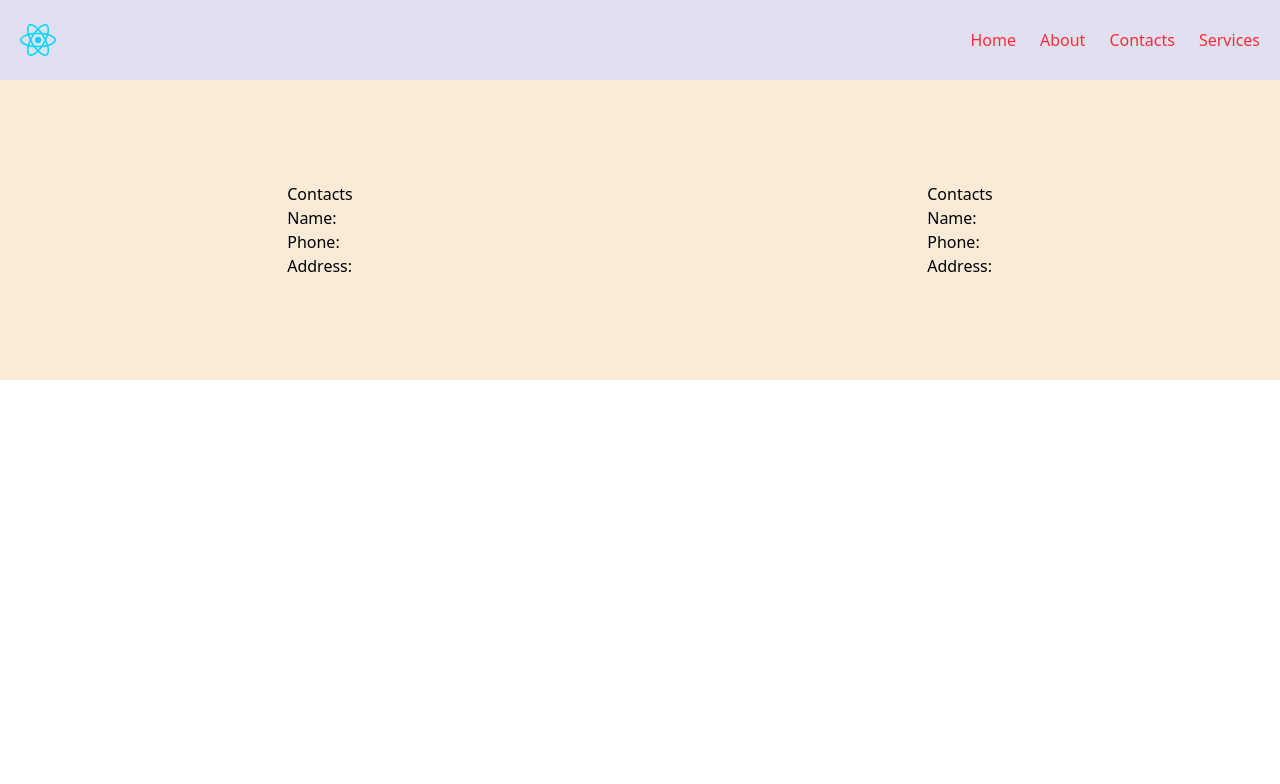
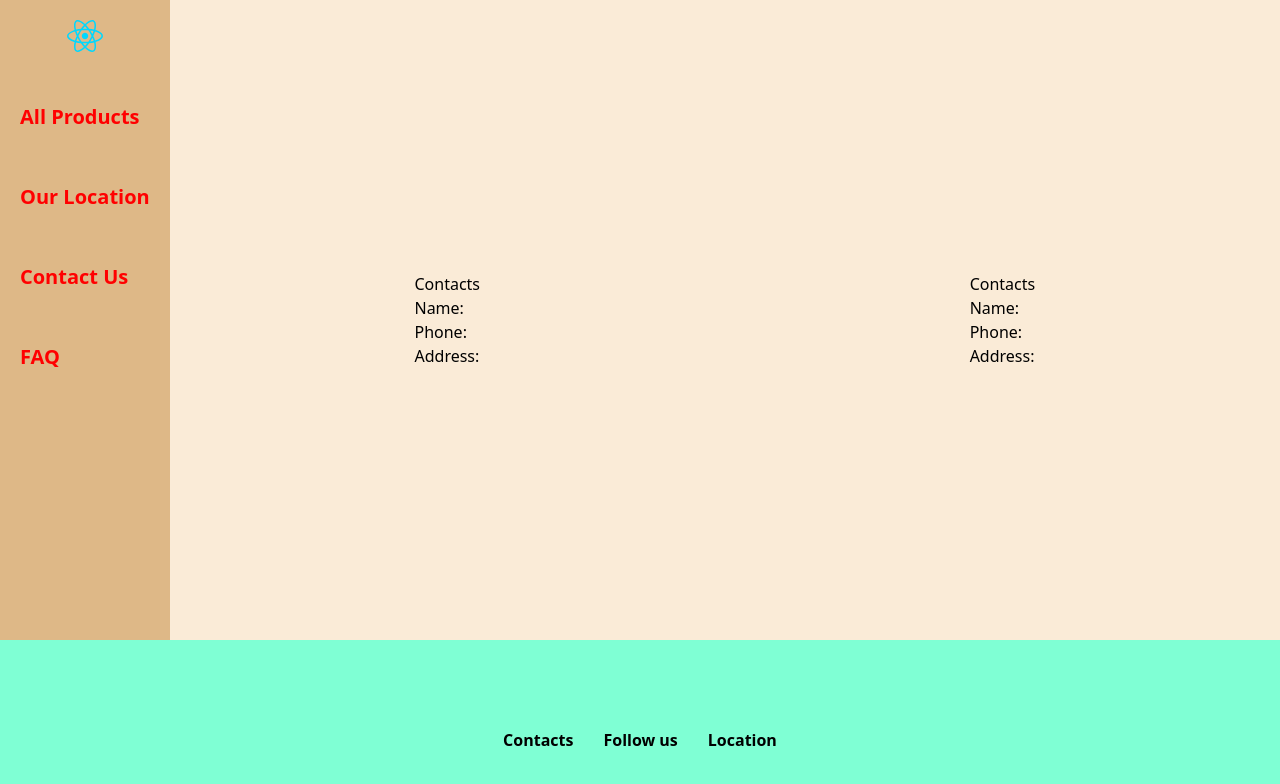
Before and after one commit to masudrana2803/react, a React (Vite) app: page /Contacts in a window 1280 px wide. Shown: the top 784 px of the page. Built offline with nearby package versions, Linux system fonts and the light colour scheme.

Commit message:
sidebarAdded

```diff
--- a/src/App.jsx
+++ b/src/App.jsx
@@ -14,6 +14,7 @@ import Services from './pages/Services'
 import { createBrowserRouter, createRoutesFromElements, Route } from 'react-router'
 import { RouterProvider } from 'react-router/dom'
 import LayoutOne from './Layout/LayoutOne'
+import LayoutTwo from './Layout/LayoutTwo'
 
 
 
@@ -26,19 +27,30 @@ const App = () => {
       <Route index element={<Banner/>}/>
       <Route path='/Home' element={<Home/>}/>
       <Route path='/About' element={<About/>}/>
-      <Route path='/Contacts' element={<Contacts/>}/>
-      <Route path='/Services' element={<Services/>}/>
+      {/* <Route path='/Contacts' element={<Contacts/>}/>
+      <Route path='/Services' element={<Services/>}/> */}
       </Route>
-
-
-
-
       {/* <Route path='/' element={<Banner/>}/>
       <Route path='/Home' element={<Home/>}/>
       <Route path='/About' element={<About/>}/>
       <Route path='/Contacts' element={<Contacts/>}/>
       <Route path='/Services' element={<Services/>}/> */}
+
+      <Route path='/'element={<LayoutTwo/>}>
+      {/* <Route index element={<Banner/>}/>
+      <Route path='/Home' element={<Home/>}/>
+      <Route path='/About' element={<About/>}/> */}
+      <Route path='/Contacts' element={<Contacts/>}/>
+      <Route path='/Services' element={<Services/>}/>
+      </Route>
+
     </Route>
+
+
+
+
+
+
   ))
 
   return (
--- a/src/Layout/LayoutOne.jsx
+++ b/src/Layout/LayoutOne.jsx
@@ -2,13 +2,14 @@ import React from 'react'
 import { Outlet } from 'react-router'
 import Navbar from '../components/Navbar'
 import Footer from '../components/Footer'
+import Sidenavbar from '../components/Sidenavbar'
 
 const LayoutOne = () => {
   return (
     <>
-      <Navbar/>
-      <Outlet/>
-      {/* <Footer/> */}
+    <Navbar/>
+          <Outlet/>
+    <Footer/>
     </>
   )
 }
--- /dev/null
+++ b/src/Layout/LayoutTwo.jsx
@@ -0,0 +1,20 @@
+import React from 'react'
+import { Outlet } from 'react-router'
+import Sidenavbar from '../components/Sidenavbar'
+import Footer from '../components/Footer'
+
+const LayoutTwo = () => {
+  return (
+    <>
+    <div className="setrow">
+<Sidenavbar/>
+<div className="flex-1/2">
+<Outlet/>
+</div>
+    </div>
+<Footer/>
+    </>
+  )
+}
+
+export default LayoutTwo
--- a/src/components/Banner.jsx
+++ b/src/components/Banner.jsx
@@ -5,14 +5,14 @@ import Footer from './Footer'
 const Banner = () => {
   return (
     <>
-<Navbar/>
+{/* <Navbar/> */}
 <div className="bannerDo">
   <div className="bntxt">
   <h2 class='text-center'>I am Banner Part</h2>
   <p class='text-red-500 text-2xl'>I do act as Initial page</p>
   </div>
 </div>
-<Footer/>
+{/* <Footer/> */}
     </>
   )
 }
--- /dev/null
+++ b/src/components/Sidenavbar.jsx
@@ -0,0 +1,28 @@
+import React from 'react'
+
+const Sidenavbar = () => {
+  return (
+    <>
+      <nav>
+        <div className="Sidenavbar-row">
+            <div className="logo-col">
+              <h2><a href="./"><img src="src/assets/react.svg" alt="Logo" /></a></h2>
+                {/* <h2><img src="src/assets/react.svg" alt="Logo" /></h2> */}
+            </div>
+
+            <div className="Sidenavitems">
+                    <ul>
+                        <li className='hover:text-black duration-100 hover:text-xl'><a href="Home">All Products</a></li>
+                        <li className='hover:text-black duration-100 hover:text-xl'><a href="About">Our Location</a></li>
+                        <li className='hover:text-black duration-100 hover:text-xl'><a href="Contacts">Contact Us</a></li>
+                        <li className='hover:text-black duration-100 hover:text-xl'><a href="Services">FAQ</a></li>
+                    </ul>
+                </div>
+        </div>
+      </nav>
+
+    </>
+  )
+}
+
+export default Sidenavbar
--- a/src/index.css
+++ b/src/index.css
@@ -70,7 +70,7 @@
 
 .contact_lists{
     background-color: antiquewhite;
-    height: 300px;
+    height:80vh;
     display: flex;
     justify-content: space-around;
     align-items: center;
@@ -79,9 +79,10 @@
 
 .servicesPart{
     background-color: thistle;
-    height: 300px;
+    height:80vh;
     font-weight: 700;
     color:blue;
+    padding: 50px;
 }
 
 /* .servicesPart{
@@ -90,3 +91,30 @@
         color: blueviolet;
         border-radius: 25px;
     } */
+
+.Sidenavbar-row{
+width:flex;
+height:80vh;
+padding: 20px;
+background-color:burlywood;
+display: flex;
+flex-direction: column;
+gap: 50px;
+align-items: center;
+}
+
+.Sidenavitems ul{
+flex: 1;
+display: flex;
+flex-direction: column;
+gap: 50px;
+color: red;
+font-size: 20px;
+font-weight: 700;
+padding: 0;
+margin: 0;
+}
+
+.setrow{
+    display: flex;
+}
--- a/src/pages/Home.jsx
+++ b/src/pages/Home.jsx
@@ -10,7 +10,7 @@ const Home = () => {
       <h2 class='text-center text-red-500'>Home</h2>
       <p>Lorem ipsum dolor sit amet consectetur adipisicing elit. Soluta dicta natus corrupti minus itaque veniam impedit maiores exercitationem quam corporis illum asperiores, tempore, voluptates nulla repudiandae, provident odio quasi veritatis eius ratione error. Impedit, repudiandae soluta? Aperiam ducimus fugit magnam deleniti odio velit totam pariatur voluptates quo dolore quisquam repellat nobis eos dignissimos suscipit officiis, atque veniam exercitationem dolorum nihil dolores doloribus repellendus. Vitae architecto voluptatem eius. Unde recusandae, nemo cupiditate adipisci architecto ratione exercitationem dolore repudiandae perferendis possimus illum asperiores debitis in ea quidem earum expedita provident nesciunt perspiciatis suscipit sunt iusto repellendus ducimus. Laudantium eum sint minima sunt?</p>
     </div>
-    <Footer/>
+    {/* <Footer/> */}
     </>
   )
 }
```
